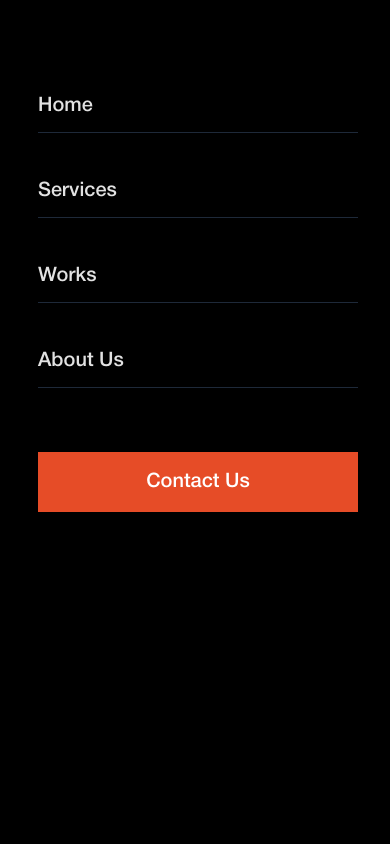
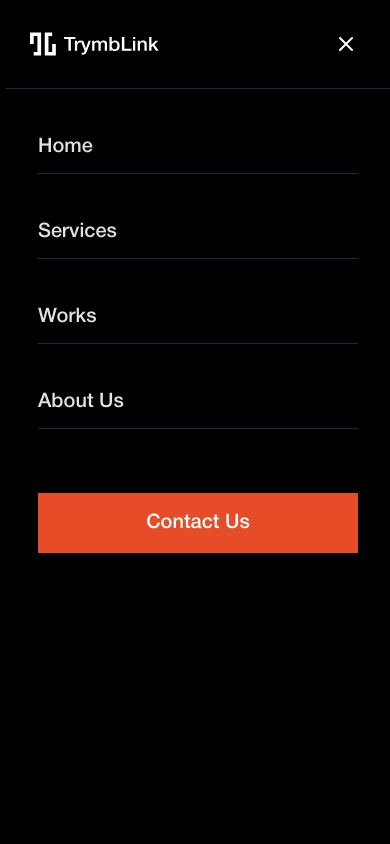
Before and after one commit to rroy11705/trymblink, a Next.js app: page / in a window 390 px wide. Both pictures are taken after a click on the button 358 px from the left and 28 px from the top of the page. Shown: the top 844 px of the page. Built offline with nearby package versions, Linux system fonts and the light colour scheme.

Commit message:
fix(app): hero spacing

```diff
--- a/src/components/layout/Header.tsx
+++ b/src/components/layout/Header.tsx
@@ -201,7 +201,47 @@ const Header = () => {
                 damping: 30
               }}
             >
-              <div className="flex flex-col h-full pt-20 px-8">
+              {/* Mobile Menu Header */}
+              <div className="flex items-center justify-between p-6 border-b border-gray-800">
+                <Link href="/" onClick={closeMobileMenu} className="flex-shrink-0">
+                  <motion.div
+                    whileHover={{ scale: 1.05 }}
+                    transition={{ duration: 0.2 }}
+                  >
+                    <Image
+                      src="/images/logos/trymblink-full.svg"
+                      alt="Trymblink"
+                      width={130}
+                      height={24}
+                    />
+                  </motion.div>
+                </Link>
+
+                {/* Close Button */}
+                <motion.button
+                  onClick={closeMobileMenu}
+                  className="text-white p-2"
+                  whileHover={{ scale: 1.1 }}
+                  whileTap={{ scale: 0.95 }}
+                  aria-label="Close menu"
+                >
+                  <svg
+                    className="w-6 h-6"
+                    fill="none"
+                    stroke="currentColor"
+                    viewBox="0 0 24 24"
+                  >
+                    <path
+                      strokeLinecap="round"
+                      strokeLinejoin="round"
+                      strokeWidth={2}
+                      d="M6 18L18 6M6 6l12 12"
+                    />
+                  </svg>
+                </motion.button>
+              </div>
+
+              <div className="flex flex-col h-full pt-8 px-8">
                 <motion.nav
                   className="flex flex-col space-y-8"
                   initial="hidden"
--- a/src/components/molecules/home/Hero.tsx
+++ b/src/components/molecules/home/Hero.tsx
@@ -9,12 +9,12 @@ const Hero = () => {
   return (
     <motion.section
       id='hero-home'
-      className='relative w-full min-h-175 md:min-h-160 flex flex-colð overflow-hidden pt-72 px-6 sm:p-0'
+      className='relative w-full min-h-175 md:min-h-160 flex flex-col overflow-hidden px-6 sm:p-0'
       initial="hidden"
       animate="visible"
       variants={staggeredTextVariants}
     >
-      <div className="w-full flex flex-col md:flex-row items-start md:items-end justify-center gap-[30px] md:px-15">
+      <div className="w-full flex flex-col md:flex-row items-start md:items-end justify-center gap-[30px] pt-72 md:pt-92 md:px-15">
 				<motion.h1
           className="relative text-[60px] md:text-[140px] font-medium leading-[97%] text-white text-gradient-hero"
           variants={textRevealVariants}
```
